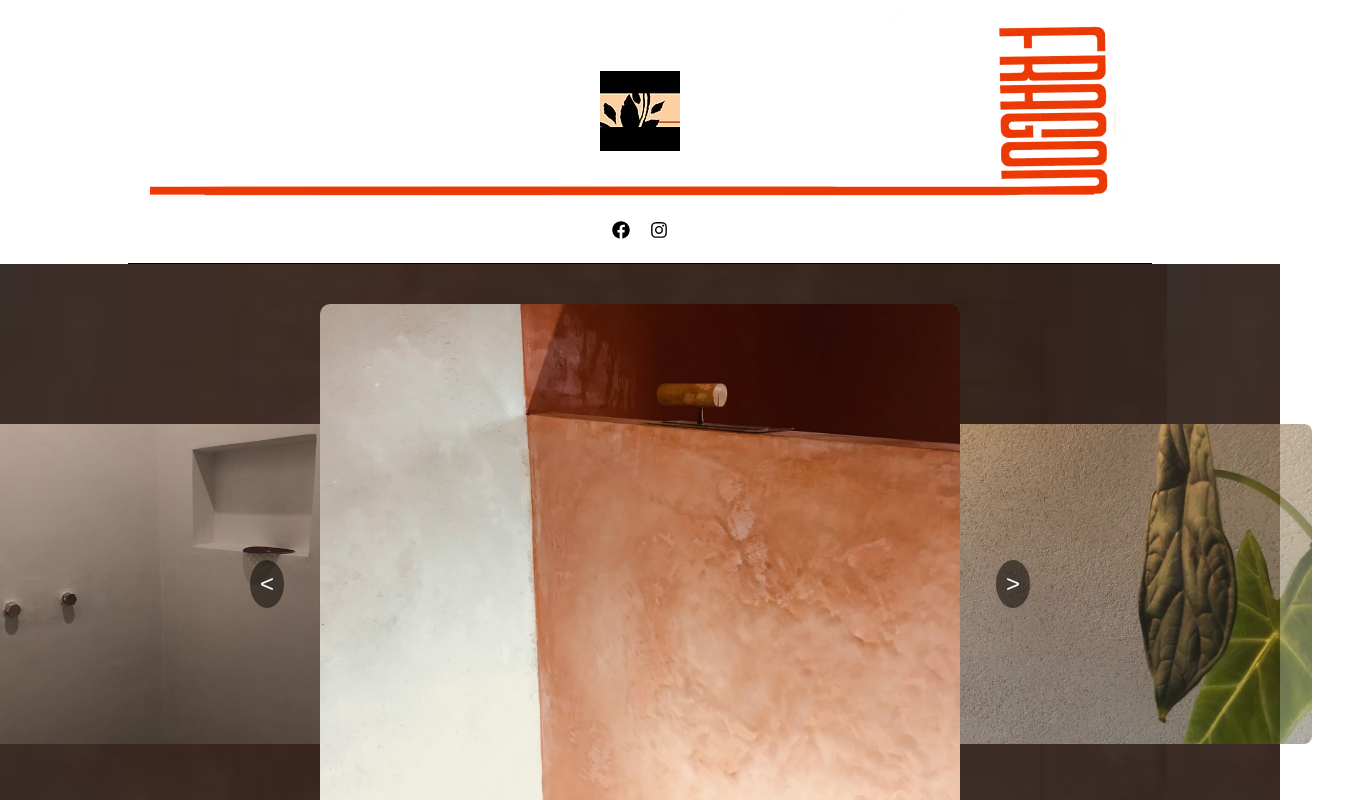
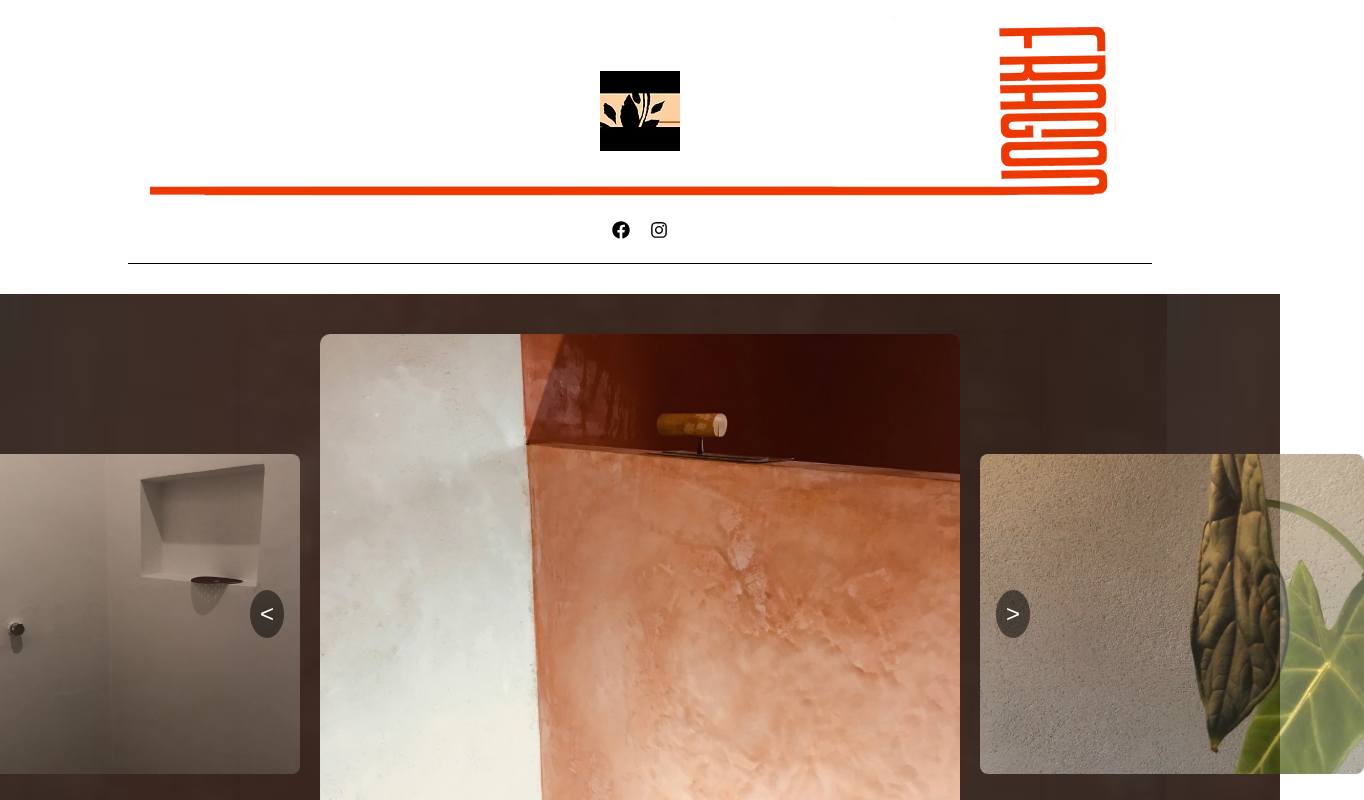
Before and after one commit to oliverfont/fragon-restauration, a React (Create React App) app: page / in a window 1280 px wide. Shown: the top 800 px of the page, 1364 px wide, since content can reach past the window. Built offline with nearby package versions, Linux system fonts and the light colour scheme.

Commit message:
improv galerie

```diff
--- a/src/components/Gallery.css
+++ b/src/components/Gallery.css
@@ -2,6 +2,7 @@
     padding: 40px 20px;
     text-align: center;
     background-image: url('../assets/bg/bg.jpg');
+    margin: 30px 0;
   }
 
   .carousel {
@@ -49,12 +50,14 @@
     transform: translateX(-100%) scale(0.8);
     opacity: 0.7;
     z-index: 1;
+    margin-right: 13%;
   }
 
   .carousel-image.next-image {
     transform: translateX(100%) scale(0.8);
     opacity: 0.7;
     z-index: 1;
+    margin-left: 13%;
   }
 
   .carousel-button {
```
